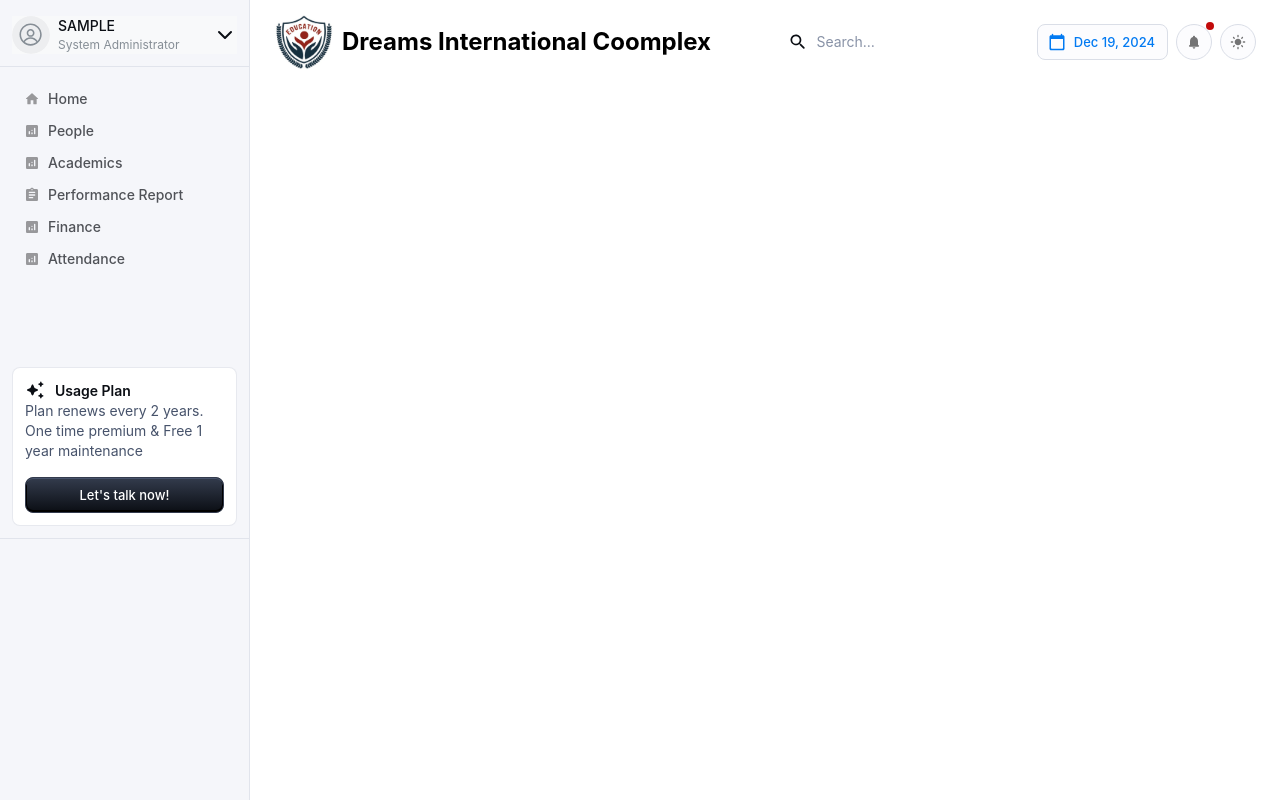
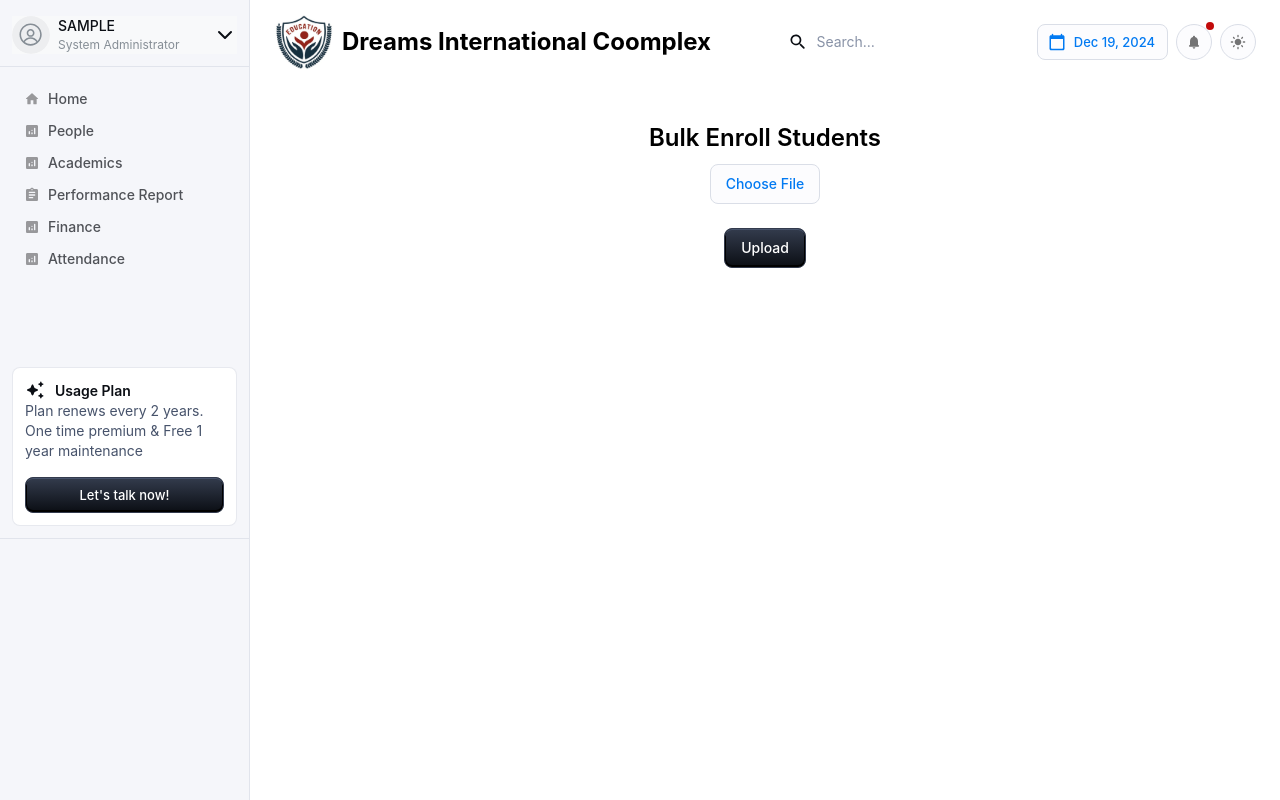
Before and after one commit to Williamdreams89/schoolfocus, a React (Create React App) app in the folder frontend/: page /people/students/bulkenroll in a window 1280 px wide. Built offline with nearby package versions, Linux system fonts and the light colour scheme; sample sign-in values are in the browser's storage.

Commit message:
bulk student enrollment

```diff
--- a/frontend/src/App.tsx
+++ b/frontend/src/App.tsx
@@ -36,6 +36,7 @@ import ClassCognitiveAssessment from './components/gradeBook/ClassCognitiveAsses
 import ReviewAndPublishOptions from './components/gradeBook/ReviewAndPublishOptions';
 import PublishResultForm from './components/gradeBook/PublishResults';
 import People from './components/people/People';
+import BulEnrollStudent from "./components/people/students/BulkEnrollStudents"
 import GuardiansTable from './components/people/parents/GuardiansTable';
 import AddGuardianForm from './components/people/parents/AddGuardian';
 import NewStaff from './components/people/staffs/NewStaff';
@@ -190,6 +191,7 @@ const App: React.FC = (props: { disableCustomTheme?: boolean }) => {
                       <Route path='/people' element={<People />} />
                       <Route path='/people/students' element={<ManageStudents />} />
                       <Route path='/people/students/addStudent' element={<StudentAddForm />} />
+                      <Route path='/people/students/bulkenroll' element={<BulEnrollStudent />} />
                       <Route path='/people/parents' element={<GuardiansTable />} />
                       <Route path='/people/addParents' element={<AddGuardianForm />} />
                       <Route path='/people/staffs' element={<StaffTable />} />
--- /dev/null
+++ b/frontend/src/components/people/students/BulkEnrollStudents.tsx
@@ -0,0 +1,86 @@
+import React, { useState } from "react";
+import { Button, Typography, Box, CircularProgress, Alert } from "@mui/material";
+import axios from "axios";
+
+const BulEnrollStudent: React.FC = () => {
+  const [file, setFile] = useState<File | null>(null);
+  const [loading, setLoading] = useState(false);
+  const [successMessage, setSuccessMessage] = useState<string | null>(null);
+  const [errorMessage, setErrorMessage] = useState<string | null>(null);
+
+  const handleFileChange = (event: React.ChangeEvent<HTMLInputElement>) => {
+    if (event.target.files && event.target.files.length > 0) {
+      setFile(event.target.files[0]);
+    }
+  };
+
+  const handleSubmit = async () => {
+    if (!file) {
+      setErrorMessage("Please select a file to upload.");
+      return;
+    }
+
+    const formData = new FormData();
+    formData.append("file", file);
+
+    setLoading(true);
+    setSuccessMessage(null);
+    setErrorMessage(null);
+
+    try {
+      const response = await axios.post("https://schoolfocusapi.onrender.com/api/bulk-enroll-students/", formData, {
+        headers: {
+          "Content-Type": "multipart/form-data",
+        },
+      });
+
+      setSuccessMessage(response.data.message);
+      if (response.data.errors && response.data.errors.length > 0) {
+        setErrorMessage("Some rows had errors. Check the API response.");
+        console.error("Errors:", response.data.errors);
+      }
+    } catch (error: any) {
+      setErrorMessage(error.response?.data?.error || "An error occurred while uploading the file.");
+    } finally {
+      setLoading(false);
+    }
+  };
+
+  return (
+    <Box sx={{ p: 4, maxWidth: 600, mx: "auto", textAlign: "center" }}>
+      <Typography variant="h4" gutterBottom>
+        Bulk Enroll Students
+      </Typography>
+
+      {successMessage && <Alert severity="success" sx={{ mb: 2 }}>{successMessage}</Alert>}
+      {errorMessage && <Alert severity="error" sx={{ mb: 2 }}>{errorMessage}</Alert>}
+
+      <Box sx={{ mb: 3 }}>
+        <input
+          type="file"
+          accept=".xlsx, .xls"
+          onChange={handleFileChange}
+          style={{ display: "none" }}
+          id="file-upload"
+        />
+        <label htmlFor="file-upload">
+          <Button variant="outlined" component="span">
+            {file ? file.name : "Choose File"}
+          </Button>
+        </label>
+      </Box>
+
+      <Button
+        variant="contained"
+        color="primary"
+        onClick={handleSubmit}
+        disabled={loading}
+        startIcon={loading ? <CircularProgress size={20} /> : null}
+      >
+        {loading ? "Uploading..." : "Upload"}
+      </Button>
+    </Box>
+  );
+};
+
+export default BulEnrollStudent;
```
Lines whose indentation alone changed are shown as unchanged.
